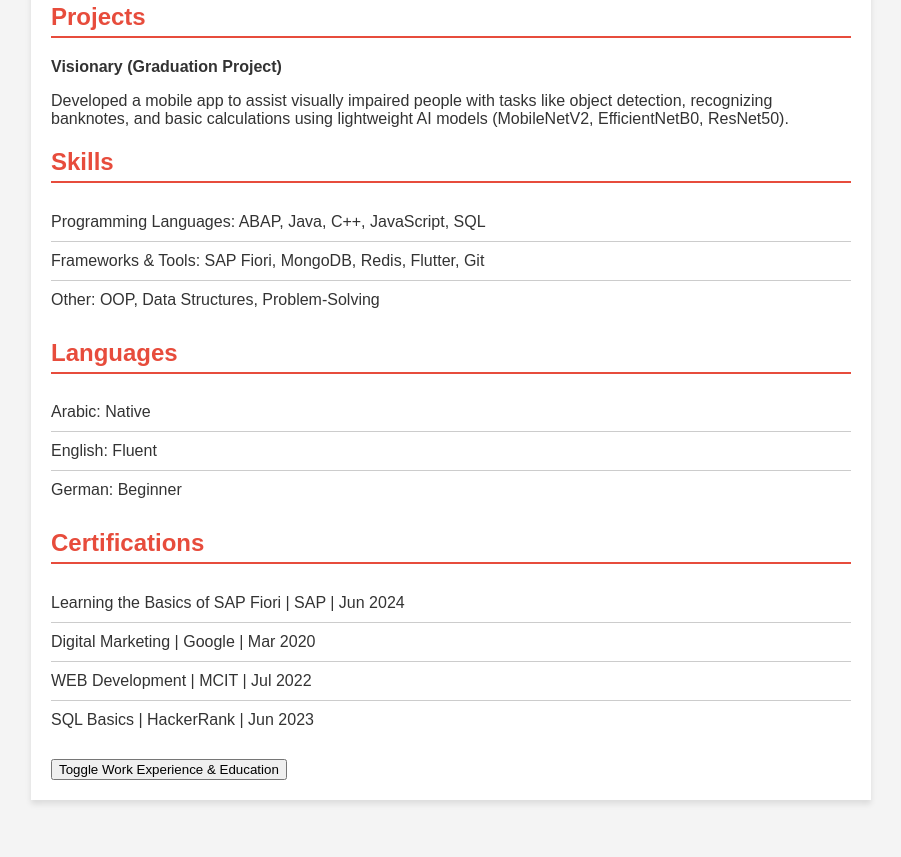
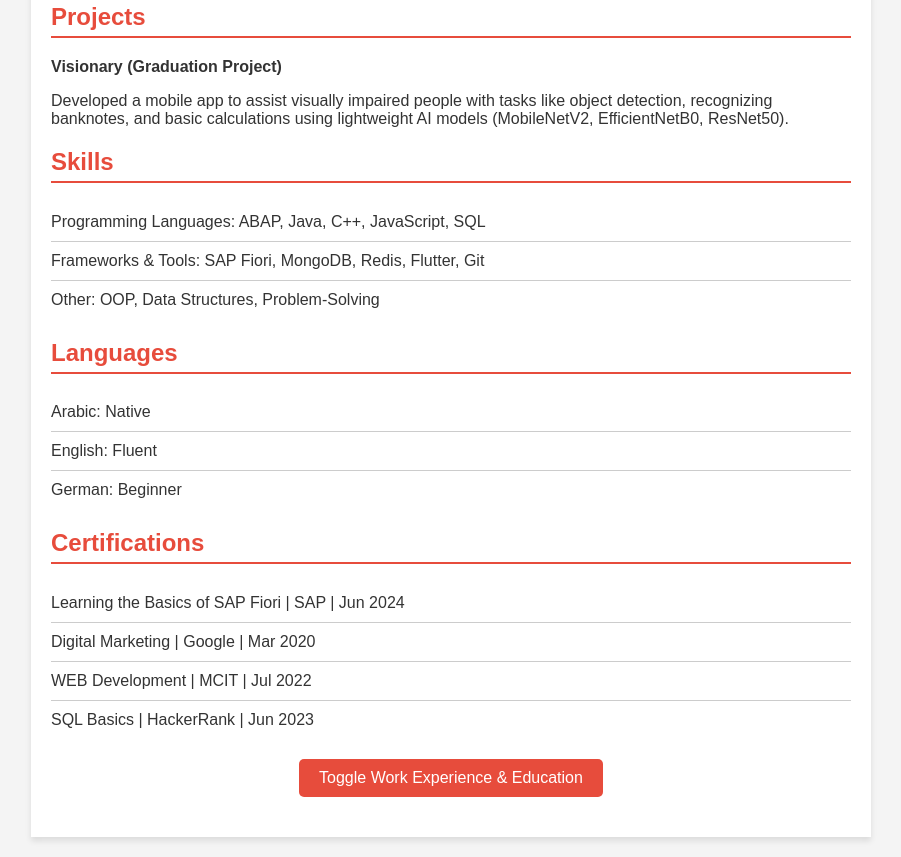
Before and after one commit to marawanNasser2/marawan-cv, a plain HTML site: page index.html in a window 1280 px wide. Shown: the part 813-1670 px from the top of the page, without its empty margins (189-1090 px from the left). Before the commit the page ends 1633 px from the top, so only its background shows below. Drawn offline with Linux system fonts and the light colour scheme; a script that the page names is missing.

Commit message:
Update styles.css

```diff
--- a/styles.css
+++ b/styles.css
@@ -73,3 +73,20 @@ li {
 li:last-child {
     border-bottom: none;
 }
+
+/* Button Styles */
+button {
+    padding: 10px 20px;
+    font-size: 1rem;
+    background-color: #e74c3c;
+    color: white;
+    border: none;
+    cursor: pointer;
+    border-radius: 5px;
+    display: block;
+    margin: 20px auto;
+}
+
+button:hover {
+    background-color: #c0392b;
+}
```
